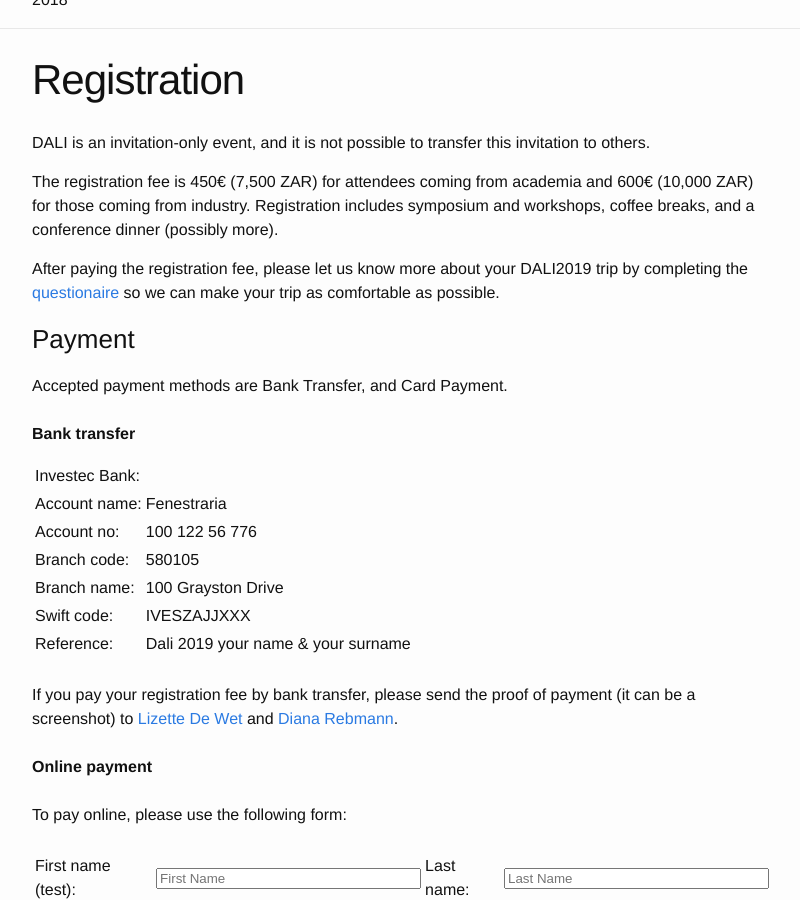
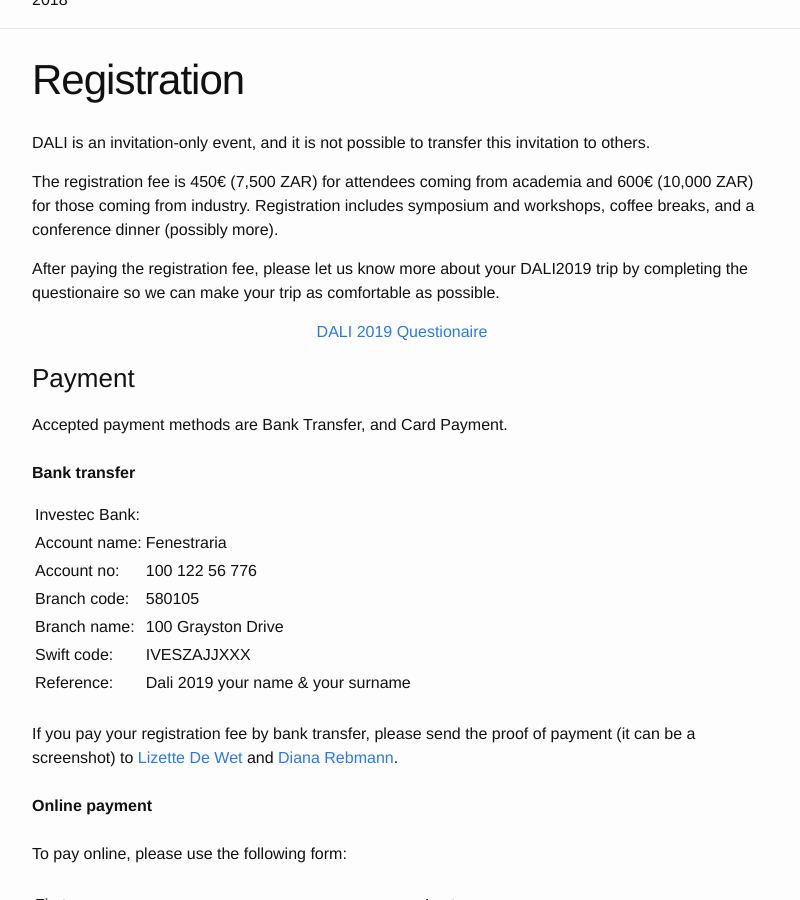
Before and after one commit to dalimeeting/dalimeeting.github.io, a Jekyll site: the page built from registration.html, in a window 1280 px wide and 900 px high, scrolled down 435 px. Shown: the whole window, without its empty margins (238-1038 px from the left). Built offline with Jekyll 4.4.1, drawn with Linux system fonts in a browser that asks for light colours.

Commit message:
Update registration.html

```diff
--- a/_layouts/registration.html
+++ b/_layouts/registration.html
@@ -8,8 +8,10 @@
   <p>The registration fee is 450€ (7,500 ZAR) for attendees coming from academia and 600€ (10,000 ZAR) for those coming from industry.
   Registration includes symposium and workshops, coffee breaks, and a conference dinner (possibly more).</p>
 
-  <p>After paying the registration fee, please let us know more about your DALI2019 trip by completing the <a href="https://goo.gl/forms/IRvQzsEpiCE44GHk1" target="_blank">questionaire</a>
-	 so we can make your trip as comfortable as possible.</p>
+  <p>After paying the registration fee, please let us know more about your DALI2019 trip by completing the questionaire
+	 so we can make your trip as comfortable as possible. <br>
+	<center><a href="https://goo.gl/forms/IRvQzsEpiCE44GHk1" target="_blank">DALI 2019 Questionaire</a></center>
+	</p>
 
   <h3>Payment</h3>
 
```
